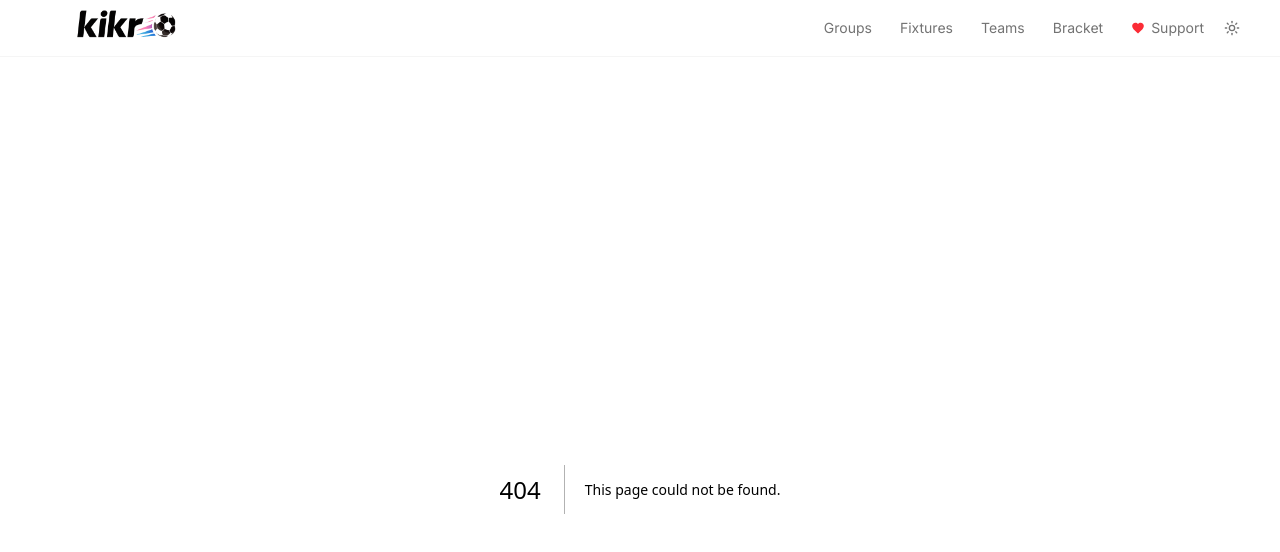
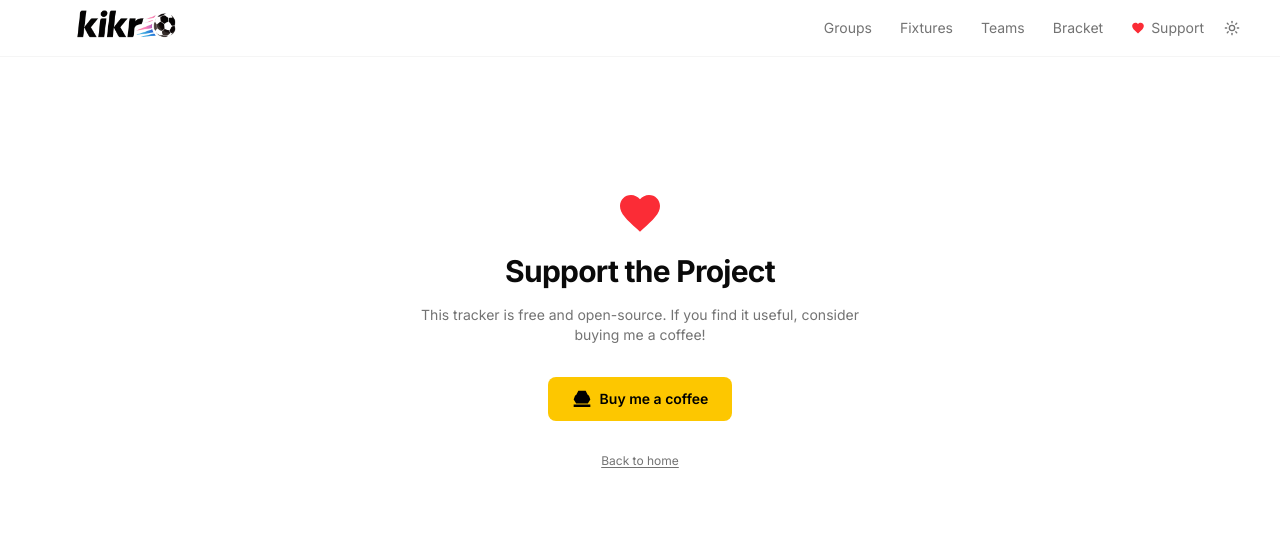
Before and after one commit to Allen739/kickr, a Next.js app: page /support in a window 1280 px wide. Before the commit this address had no page. Shown: the top 552 px of the page. Built offline with nearby package versions, Linux system fonts and the light colour scheme.

Commit message:
add /support page with buy me a coffee link, update nav to use internal route

```diff
--- /dev/null
+++ b/app/support/page.tsx
@@ -0,0 +1,36 @@
+import Link from 'next/link';
+
+export default function SupportPage() {
+  return (
+    <div className="flex flex-col items-center justify-center min-h-[60vh] gap-8 text-center px-4">
+      <div className="flex flex-col items-center gap-4">
+        <svg width="48" height="48" viewBox="0 0 24 24" fill="currentColor" className="text-red-500">
+          <path d="M12 21.35l-1.45-1.32C5.4 15.36 2 12.28 2 8.5 2 5.42 4.42 3 7.5 3c1.74 0 3.41.81 4.5 2.09C13.09 3.81 14.76 3 16.5 3 19.58 3 22 5.42 22 8.5c0 3.78-3.4 6.86-8.55 11.54L12 21.35z" />
+        </svg>
+        <h1 className="text-3xl font-bold tracking-tight">Support the Project</h1>
+        <p className="text-sm text-muted-foreground max-w-md">
+          This tracker is free and open-source. If you find it useful, consider buying me a coffee!
+        </p>
+      </div>
+
+      <a
+        href="https://buymeacoffee.com/allenwest"
+        target="_blank"
+        rel="noopener noreferrer"
+        className="inline-flex items-center gap-2 bg-yellow-400 hover:bg-yellow-300 text-black font-semibold px-6 py-3 rounded-lg transition-colors text-sm"
+      >
+        <svg width="20" height="20" viewBox="0 0 24 24" fill="currentColor">
+          <path d="M2 21.5h20v-3H2v3zM20.5 8.5c-.4-.7-1-1.3-1.7-1.7L16.4 2H7.6L5.2 6.8c-.7.4-1.3 1-1.7 1.7L2 12.5l3 5h14l3-5-1.5-4z" />
+        </svg>
+        Buy me a coffee
+      </a>
+
+      <Link
+        href="/"
+        className="text-xs text-muted-foreground hover:text-foreground underline underline-offset-2 transition-colors"
+      >
+        Back to home
+      </Link>
+    </div>
+  );
+}
--- a/components/layout/Navbar.tsx
+++ b/components/layout/Navbar.tsx
@@ -12,7 +12,7 @@ const links = [
   { href: '/bracket', label: 'Bracket' },
 ];
 
-const supportUrl = 'https://buymeacoffee.com/allenwest';
+const supportUrl = '/support';
 
 export function Navbar() {
   const pathname = usePathname();
@@ -53,17 +53,15 @@ export function Navbar() {
                 </Link>
               );
             })}
-            <a
+            <Link
               href={supportUrl}
-              target="_blank"
-              rel="noopener noreferrer"
               className="px-3 py-1.5 text-sm rounded-md transition-colors text-muted-foreground hover:text-foreground flex items-center gap-1.5"
             >
               <svg width="14" height="14" viewBox="0 0 24 24" fill="currentColor" className="text-red-500">
                 <path d="M12 21.35l-1.45-1.32C5.4 15.36 2 12.28 2 8.5 2 5.42 4.42 3 7.5 3c1.74 0 3.41.81 4.5 2.09C13.09 3.81 14.76 3 16.5 3 19.58 3 22 5.42 22 8.5c0 3.78-3.4 6.86-8.55 11.54L12 21.35z" />
               </svg>
               Support
-            </a>
+            </Link>
           </div>
 
           <ThemeToggle />
@@ -107,17 +105,16 @@ export function Navbar() {
                 </Link>
               );
             })}
-            <a
+            <Link
               href={supportUrl}
-              target="_blank"
-              rel="noopener noreferrer"
+              onClick={() => setOpen(false)}
               className="px-3 py-3 text-sm rounded-md transition-colors text-muted-foreground hover:text-foreground flex items-center gap-2"
             >
               <svg width="16" height="16" viewBox="0 0 24 24" fill="currentColor" className="text-red-500">
                 <path d="M12 21.35l-1.45-1.32C5.4 15.36 2 12.28 2 8.5 2 5.42 4.42 3 7.5 3c1.74 0 3.41.81 4.5 2.09C13.09 3.81 14.76 3 16.5 3 19.58 3 22 5.42 22 8.5c0 3.78-3.4 6.86-8.55 11.54L12 21.35z" />
               </svg>
               Support
-            </a>
+            </Link>
           </div>
         </div>
       )}
```
